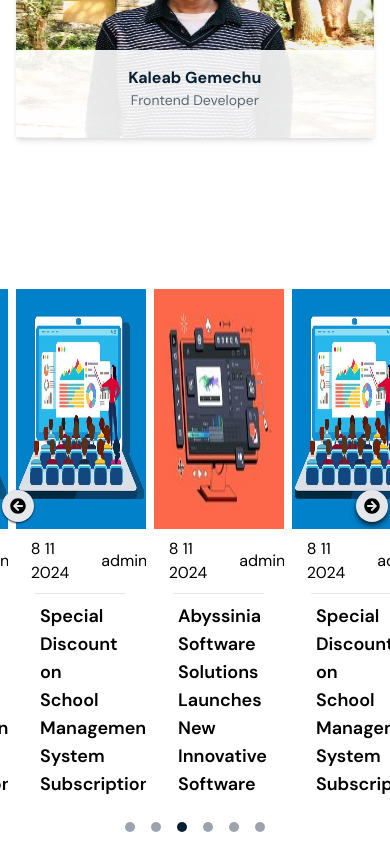
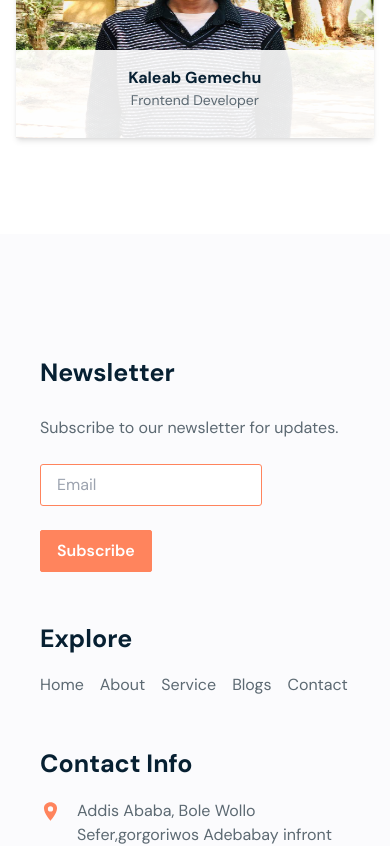
Before and after one commit to kalolani/Abyssinia, a React (Vite) app: page /about in a window 390 px wide. Shown: the part 4000-4846 px from the top of the page. Built offline with nearby package versions, Linux system fonts and the light colour scheme; a web font is replaced by a local one.

Commit message:
made the carousel component responsive and made the project component fully reusable

```diff
--- a/src/Redux/accordionSlice.js
+++ b/src/Redux/accordionSlice.js
@@ -1,16 +1,14 @@
 // src/Redux/accordionSlice.js
 import { createSlice } from "@reduxjs/toolkit";
 
-const initialState = {
-  openItem: null, // Initially, no item is open
-};
-
 const accordionSlice = createSlice({
   name: "accordion",
-  initialState,
+  initialState: {
+    openItem: 1, // Open the first item by default (assuming '1' represents the first item's identifier)
+  },
   reducers: {
     toggleItem: (state, action) => {
-      // Store only a serializable value
+      // Toggle logic: close if the same item is clicked, otherwise open the new item
       state.openItem =
         state.openItem === action.payload ? null : action.payload;
     },
--- a/src/components/Carousel.jsx
+++ b/src/components/Carousel.jsx
@@ -4,8 +4,8 @@
 import { useEffect, useRef } from "react";
 import { useSelector, useDispatch } from "react-redux";
 import { nextSlide, prevSlide, setSlide } from "../Redux/carauselSlice";
-import { FaArrowCircleLeft } from "react-icons/fa";
-import { FaArrowCircleRight } from "react-icons/fa";
+import { FaArrowCircleLeft, FaArrowCircleRight } from "react-icons/fa";
+import Button from "./Button";
 
 const Carousel = ({ content = [] }) => {
   const dispatch = useDispatch();
@@ -27,11 +27,9 @@ const Carousel = ({ content = [] }) => {
   // Handle infinite scrolling effect
   useEffect(() => {
     if (currentSlide < 1) {
-      // Move instantly to the duplicate of the last three slides
       slideRef.current.style.transition = "none";
       dispatch(setSlide(totalSlides));
     } else if (currentSlide > totalSlides) {
-      // Move instantly to the duplicate of the first three slides
       slideRef.current.style.transition = "none";
       dispatch(setSlide(1));
     } else {
@@ -39,26 +37,38 @@ const Carousel = ({ content = [] }) => {
     }
   }, [currentSlide, dispatch, totalSlides]);
 
+  // Determine the translateX value based on screen size and current slide
+  const calculateTranslateX = () => {
+    if (window.innerWidth <= 640) {
+      // Phone size
+      return `-${(currentSlide - 1) * 102}%`;
+    } else if (window.innerWidth >= 1024) {
+      // Laptop size
+      return `-${(currentSlide - 1) * (102 / 3)}%`;
+    } else {
+      // Tablet or default size
+      return `-${(currentSlide - 1) * (102 / 2)}%`;
+    }
+  };
+
   return (
-    <div className="carousel-container overflow-hidden">
-      {" "}
+    <div className="carousel-container overflow-hidden px-4">
       {/* Wrap the carousel component */}
       <div className="carousel relative w-full max-w-6xl mx-auto overflow-hidden">
-        {" "}
-        {/* Use max-width and margin auto */}
         {/* Previous Button */}
         <button
           onClick={() => dispatch(prevSlide())}
-          className="absolute left-[2px] z-10 p-2 bg-gray-200 rounded-full hover:bg-gray-300 top-[40%] transform -translate-y-1/2 shadow-sm shadow-primary"
+          className="absolute left-2 z-10 p-2 bg-gray-200 rounded-full hover:bg-gray-300 top-1/3 transform -translate-y-1/2 shadow-sm shadow-primary"
         >
           <FaArrowCircleLeft />
         </button>
+
         {/* Slides */}
         <div
           ref={slideRef}
-          className="slides flex gap-2"
+          className="slides flex gap-2 transition-transform duration-500 ease-in-out translate-x-${-(currentSlide - 1) * 100} w-full"
           style={{
-            transform: `translateX(-${(currentSlide - 1) * (100 / 3)}%)`,
+            transform: `translateX(${calculateTranslateX()})`,
             width: "100%",
           }}
         >
@@ -66,83 +76,41 @@ const Carousel = ({ content = [] }) => {
           {content.slice(-3).map((item, index) => (
             <div
               key={`duplicate-last-${index}`}
-              className="w-1/3 flex-shrink-0 overflow-hidden"
+              className="w-full phone:w-full tablet:w-1/2 laptop:w-1/3 flex-shrink-0 overflow-hidden"
             >
-              <div className="overflow-hidden">
-                <img
-                  src={item.img}
-                  alt="Duplicate Last"
-                  className="block h-[15rem] w-[22rem] scale-100 hover:cursor-pointer hover:scale-105"
-                />
-              </div>
-              <div className="flex items-center justify-center mb-2 border-b-[1px] w-[70%] m-auto py-2 gap-4 pt-2">
-                {item.calanderIcon}
-                <span>{item.date}</span>
-                {item.adminIcon}
-                <span>{item.name}</span>
-              </div>
-              <h2 className="text-lg font-semibold mb-2 text-left px-6">
-                {item.title}
-              </h2>
+              <SlideContent item={item} />
             </div>
           ))}
 
+          {/* Original Slides */}
           {content.map((item, index) => (
-            <div key={index} className="w-1/3 flex-shrink-0 overflow-hidden">
-              <div className="overflow-hidden">
-                <img
-                  src={item.img}
-                  alt={item.title}
-                  className="block h-[15rem] w-[22rem] scale-100 hover:cursor-pointer hover:scale-105"
-                />
-              </div>
-              <div className="flex items-center justify-center mb-2 border-b-[1px] w-[70%] m-auto py-2 gap-4 pt-2">
-                {item.calanderIcon}
-                <span>{item.date}</span>
-                {item.adminIcon}
-                <span>{item.name}</span>
-              </div>
-
-              <h2 className="text-lg font-semibold mb-2 text-left px-6">
-                {item.title}
-              </h2>
+            <div
+              key={index}
+              className="w-full phone:w-full tablet:w-1/2 laptop:w-1/3 flex-shrink-0 overflow-hidden"
+            >
+              <SlideContent item={item} />
             </div>
           ))}
 
           {/* Duplicate First Three Slides */}
           {content.slice(0, 3).map((item, index) => (
-            <>
-              <div
-                key={`duplicate-first-${index}`}
-                className="w-1/3 flex-shrink-0 overflow-hidden"
-              >
-                <div className="overflow-hidden">
-                  <img
-                    src={item.img}
-                    alt="Duplicate First"
-                    className="block h-[15rem] w-[22rem] scale-100 hover:cursor-pointer hover:scale-105"
-                  />
-                </div>
-                <div className="flex items-center justify-center mb-2 border-b-[1px] w-[70%] m-auto py-2 gap-4 pt-2">
-                  {item.calanderIcon}
-                  <span>{item.date}</span>
-                  {item.adminIcon}
-                  <span>{item.name}</span>
-                </div>
-                <h2 className="text-lg font-semibold mb-2 text-left px-6">
-                  {item.title}
-                </h2>
-              </div>
-            </>
+            <div
+              key={`duplicate-first-${index}`}
+              className="w-full phone:w-full tablet:w-1/2 laptop:w-1/3 flex-shrink-0 overflow-hidden"
+            >
+              <SlideContent item={item} />
+            </div>
           ))}
         </div>
+
         {/* Next Button */}
         <button
           onClick={() => dispatch(nextSlide())}
-          className="absolute right-[2px] z-10 p-2 bg-gray-200 rounded-full hover:bg-gray-300 top-[40%] transform -translate-y-1/2 shadow-md shadow-primary"
+          className="absolute right-2 z-10 p-2 bg-gray-200 rounded-full hover:bg-gray-300 top-1/3 transform -translate-y-1/2 shadow-md shadow-primary"
         >
           <FaArrowCircleRight />
         </button>
+
         {/* Indicators */}
         <div className="indicators flex justify-center mt-4 space-x-2">
           {content.map((_, index) => (
@@ -160,4 +128,29 @@ const Carousel = ({ content = [] }) => {
   );
 };
 
+// Slide Content Component
+const SlideContent = ({ item }) => (
+  <>
+    <div className="overflow-hidden rounded-t-[5px]">
+      <img
+        src={item.img}
+        alt={item.title}
+        className="block h-[15rem] w-full sm:w-[18rem] md:w-[22rem] scale-100 hover:cursor-pointer hover:scale-105 rounded-t-[5px]"
+      />
+    </div>
+    <div className="flex items-center justify-center mb-2 border-b-[1px] w-[70%] m-auto py-2 gap-4 pt-2">
+      {item.calanderIcon}
+      <span>{item.date}</span>
+      {item.adminIcon}
+      <span>{item.name}</span>
+    </div>
+    <h2 className="text-lg font-semibold mb-2 text-left px-6">{item.title}</h2>
+    <div className="py-4 px-6">
+      <Button variant="primary" size="sm" className="bg-btn-bg-main font-bold">
+        explore more
+      </Button>
+    </div>
+  </>
+);
+
 export default Carousel;
--- a/src/components/FrequentlyAsked.jsx
+++ b/src/components/FrequentlyAsked.jsx
@@ -30,6 +30,7 @@ function FrequentlyAsked({ data }) {
         >
           {data.map((item) => (
             <Accordion
+              id={item.id}
               key={item.image}
               num={item.image}
               title={item.title}
--- a/src/pages/About.jsx
+++ b/src/pages/About.jsx
@@ -10,7 +10,6 @@ import { useStores } from "../contexts/storeContext";
 import PagesDropdown from "../components/PagesDropdown";
 import kaleab from "../assets/images/kaleab.jpg";
 import ReduxCarousel from "../components/ReduxCarousel";
-import Carousel from "../components/Carousel";
 
 function About() {
   const { showPages, content } = useStores();
@@ -110,7 +109,6 @@ function About() {
             occupation="frontend developer"
           />
         </div>
-        <Carousel content={content} />
       </div>
       <Footer />
     </div>
--- a/src/pages/Home.jsx
+++ b/src/pages/Home.jsx
@@ -17,21 +17,25 @@ import Carousel from "../components/Carousel";
 
 const faqs = [
   {
+    id: 1,
     image: <AiOutlineDollarCircle size={30} color=" rgb(69 26 3)" />,
     title: "How is your pricing?",
     text: "Lorem ipsum dolor sit amet consectetur, adipisicing elit. Accusantium, quaerat temporibus quas dolore provident nisi ut aliquid ratione beatae sequi aspernatur veniam repellendus.",
   },
   {
+    id: 2,
     image: <HiOutlineLocationMarker size={30} color=" rgb(69 26 3)" />,
     title: "Where we got your address?",
     text: "Pariatur recusandae dignissimos fuga voluptas unde optio nesciunt commodi beatae, explicabo natus.",
   },
   {
+    id: 3,
     image: <AiOutlineSecurityScan size={30} color=" rgb(69 26 3)" />,
     title: "Do you have warenty?",
     text: "Excepturi velit laborum, perspiciatis nemo perferendis reiciendis aliquam possimus dolor sed! Dolore laborum ducimus veritatis facere molestias!",
   },
   {
+    id: 4,
     image: <MdSecurity size={25} color=" rgb(69 26 3)" />,
     title: "What about security of your project?",
     text: "Excepturi velit laborum, perspiciatis nemo perferendis reiciendis aliquam possimus dolor sed! Dolore laborum ducimus veritatis facere molestias!",
```
Also changed, not shown: src/components/Accordion.jsx (+8 -8 lines), src/components/ProjectCard.jsx (+14 -17 lines), src/components/Projects.jsx (+16 -0 lines).
